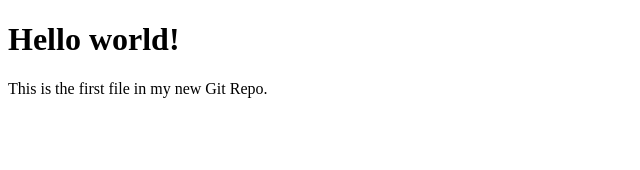
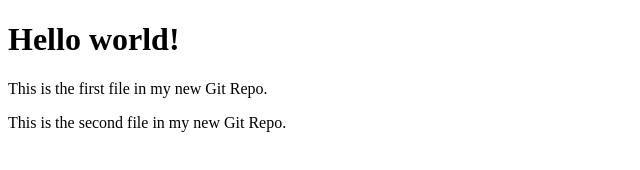
Before and after one commit to DSierra20/DSierraComputec, a plain HTML site: page index.html in a window 1280 px wide. Shown: the whole page, without its empty margins (0-640 px from the left). Drawn offline with Linux system fonts and the light colour scheme.

Commit message:
Update index.html
Update index.html Se le agrego una nueva linea

```diff
--- a/index.html
+++ b/index.html
@@ -7,6 +7,7 @@
 
 <h1>Hello world!</h1>
 <p>This is the first file in my new Git Repo.</p>
+  <p>This is the second file in my new Git Repo.</p>
 
 </body>
 </html>
```
